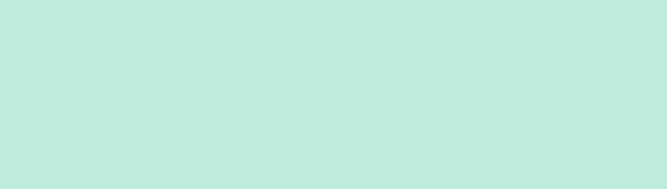
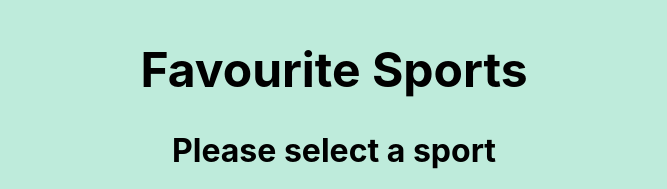
Before and after one commit to washedrepent/react-demo-lectures, a React (Create React App) app: page / in a window 1280 px wide. Shown: the part 759-948 px from the top of the page, without its empty margins (306-973 px from the left). Before the commit the page ends 800 px from the top, so only its background shows below. Built offline with nearby package versions, Linux system fonts and the light colour scheme.

Commit message:
Added state to change text based on button selected

```diff
--- a/src/App.css
+++ b/src/App.css
@@ -38,3 +38,14 @@ p {
     margin: 10px;
     cursor: pointer;
 }
+.sport-prompt {
+    font-size: 3rem;
+    margin: 0.67em 0;
+    color: black;
+    font-weight: bold;
+}
+.sport-selected {
+    font-size: 2rem;
+    margin: 0.67em 0;
+    font-weight: bold;
+}
--- a/src/App.js
+++ b/src/App.js
@@ -1,12 +1,14 @@
 import "./App.css";
+import { useState } from "react";
 import Description from "./components/Description";
 import Header from "./components/Header";
 import MainImage from "./components/MainImage";
 import MyButton from "./components/MyButton";
 
 function App() {
+    const [sportText, setSportText] = useState("Please select a sport");
     const onButtonClick = function (activity) {
-        alert(activity);
+        setSportText(activity);
     };
 
     return (
@@ -27,6 +29,9 @@ function App() {
             <MyButton btnName='Ice Hockey' onClick={onButtonClick} />
             <MyButton btnName='Basketball' onClick={onButtonClick} />
             <MyButton btnName='Soccer' onClick={onButtonClick} />
+
+            <h2 className='sport-prompt'>Favourite Sports</h2>
+            <h3 className='sport-selected'>{sportText}</h3>
         </div>
     );
 }
```
